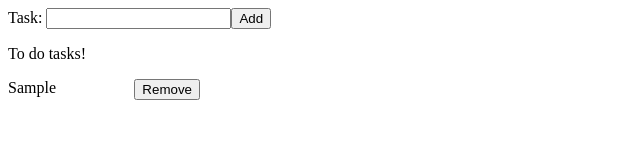
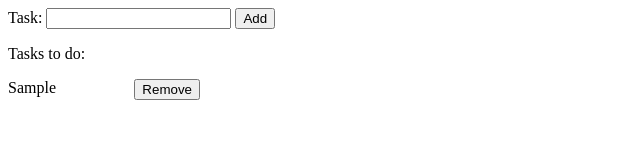
Before and after one commit to gbrivate/react-hooks, a React app: page / in a window 1280 px wide. Both pictures are taken after typing "Sample" into the empty fields and a click on the button "Add". Shown: the full height of the page, 0-640 px from the left. Built offline with nearby package versions, Linux system fonts and the light colour scheme.

Commit message:
React hooks app - todo task.

```diff
--- a/public/index.html
+++ b/public/index.html
@@ -4,7 +4,7 @@
     <meta charset="utf-8"/>
     <meta name="viewport" content="minimum-scale=1, initial-scale=1, width=device-width"/>
     <meta name="description" content="React HOOKs!!"/>
-    <title>React App</title>
+    <title>React Hooks App</title>
 </head>
 <body>
 <noscript>You need to enable JavaScript to run this app.</noscript>
--- /dev/null
+++ b/src/TaskApp.js
@@ -0,0 +1,38 @@
+import React from 'react';
+
+import { useTask } from './hooks';
+import { AddTask, ListTask } from './component';
+
+export const TaskApp = () => {
+  const {
+    task,
+    setTask,
+    listTask,
+    error,
+    addTask,
+    removeTask
+  } = useTask();
+
+  // error css
+  const errorStyle = {color: 'red'};
+
+  return (
+      <div>
+
+        <AddTask
+            task={task}
+            setTask={setTask}
+            addTask={addTask}
+        />
+
+        {/* if error is valid than display it */}
+        {error && <p style={errorStyle}>{error}</p>}
+
+        <ListTask
+            listTask={listTask}
+            removeTask={removeTask}
+        />
+
+      </div>
+  );
+};
--- /dev/null
+++ b/src/component/AddTask.js
@@ -0,0 +1,17 @@
+import React from 'react';
+
+export const AddTask = props => {
+  const {task, setTask, addTask} = props;
+
+  return (
+      <div>
+        <label htmlFor="task">Task:&nbsp;</label>
+        <input id="task" maxLength="15"
+               value={task}
+               onChange={(e) => setTask(e.target.value)}/>
+        &nbsp;
+        <button onClick={() => addTask()}>Add</button>
+      </div>
+  );
+
+};
--- /dev/null
+++ b/src/component/ListTask.js
@@ -0,0 +1,33 @@
+import React from 'react';
+
+export const ListTask = props => {
+  const {listTask, removeTask} = props;
+
+  // task list.
+  const taskStyle = {
+    width: '12em',
+    display: 'flex',
+    justifyContent: 'space-between',
+    marginBottom: '0.5em'
+  };
+
+  return (
+      <div>
+        <p>Tasks to do:</p>
+
+        {
+          listTask && listTask.map(task => {
+            return (
+                <div style={taskStyle} key={task}>
+                  <label>{task}</label>&nbsp;
+                  <button onClick={() => removeTask(task)}>
+                    Remove
+                  </button>
+                </div>
+            );
+          })
+        }
+      </div>
+  );
+
+};
--- /dev/null
+++ b/src/component/index.js
@@ -0,0 +1,2 @@
+export { AddTask } from './AddTask'
+export { ListTask } from './ListTask';
--- /dev/null
+++ b/src/hooks/index.js
@@ -0,0 +1 @@
+export { useTask } from './useTask';
--- /dev/null
+++ b/src/hooks/useTask.js
@@ -0,0 +1,40 @@
+import React, { useState, useEffect } from 'react';
+
+export const useTask = () => {
+
+  // create the states
+  const [task, setTask] = useState('');
+  const [error, setError] = useState('');
+  const [listTask, setListTask] = useState([]);
+
+  // once listTask changes, clean the task.
+  useEffect(() => setTask(''), [listTask]);
+
+  // add a task also verify duplicate task and display an error.
+  const addTask = () => {
+    let errorMsg = '';
+
+    const taskFound = listTask.find(t => t === task);
+
+    !taskFound
+        ? setListTask(listTask.concat(task))
+        : errorMsg = 'Task already added!!';
+
+    setError(errorMsg);
+  };
+
+  // remove task given one.
+  const removeTask = task => {
+    setListTask(prevState => prevState.filter(t => t !== task));
+    setError('');
+  };
+
+  return {
+    task,
+    setTask,
+    listTask,
+    error,
+    addTask,
+    removeTask,
+  };
+};
--- a/src/index.js
+++ b/src/index.js
@@ -1,53 +1,6 @@
-import React, { useState } from 'react';
+import React from 'react';
 import { render } from 'react-dom';
 
-const MyApp = () => {
-  const [task, setTask] = useState('');
-  const [listTask, setListTask] = useState([]);
-  const [error, setError] = useState('');
+import { TaskApp } from './TaskApp';
 
-  const addTask = () => {
-    let errorMsg = '';
-    const taskFound = listTask.find((t) => t === task);
-    if (!taskFound) {
-      setListTask(listTask.concat(task));
-      setTask('');
-    } else {
-      errorMsg = 'Task already added!!';
-    }
-    setError(errorMsg);
-  };
-
-  const removeTask = (task) => {
-    setListTask((prevState) => prevState.filter((t) => t !== task));
-  };
-
-  const errorStyle = {color: 'red'};
-  const taskStyle = {
-    width: '12em',
-    display: 'flex',
-    justifyContent: 'space-between',
-    marginBottom: '0.5em'
-  };
-
-  return (
-      <div>
-        <label htmlFor="task">Task: </label>
-        <input id="task" maxLength="15" value={task} onChange={(e) => setTask(e.target.value)}/>
-        <button onClick={() => addTask()}>Add</button>
-        {error && <p style={errorStyle}>{error}</p>}
-        <p>To do tasks!</p>
-        {listTask &&
-        listTask.map((t) => {
-          return (
-              <div style={taskStyle} key={t}>
-                <label>{t}</label>&nbsp;
-                <button onClick={() => removeTask(t)}>Remove</button>
-              </div>
-          );
-        })}
-      </div>
-  );
-};
-
-render(<MyApp/>, document.getElementById('root'));
+render(<TaskApp/>, document.getElementById('root'));
```
Also changed, not shown: src/hooks/useTodo.js (deleted, +0 -25 lines).
